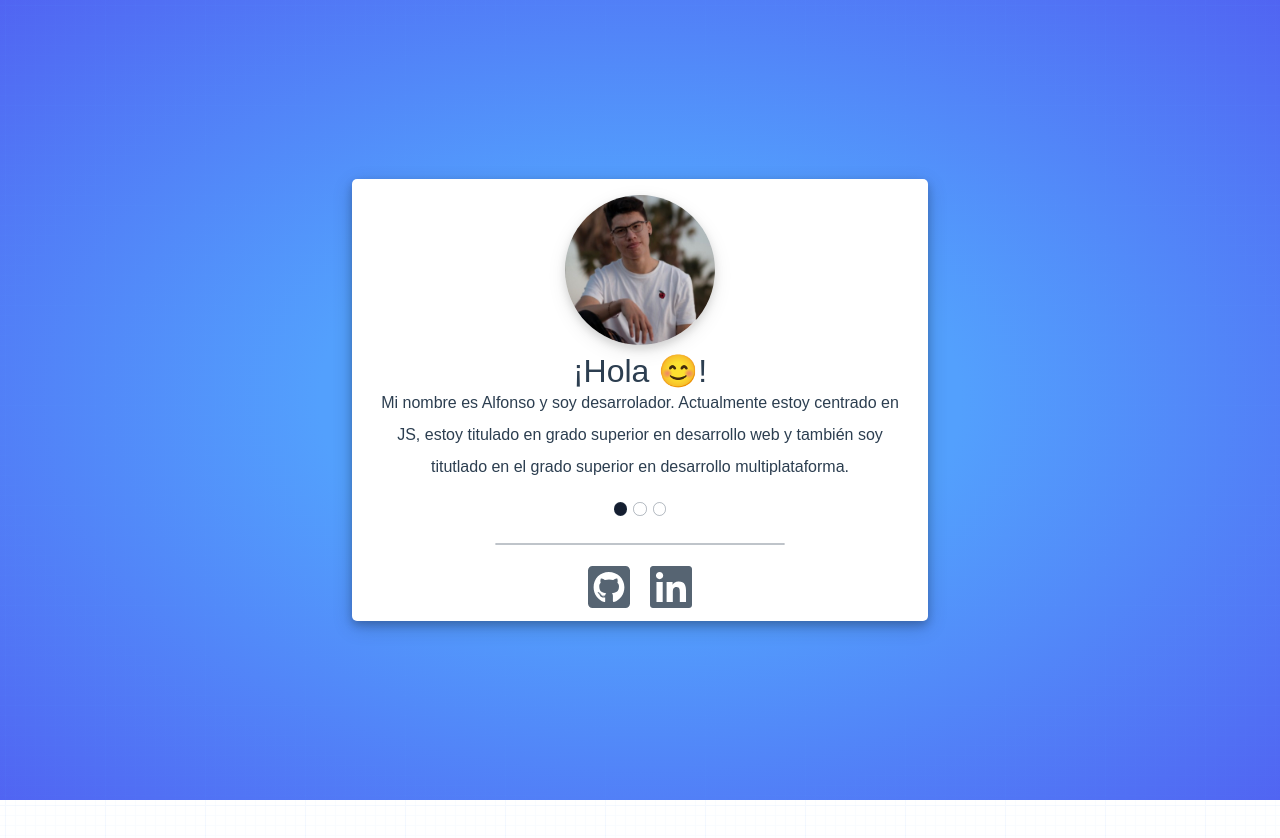
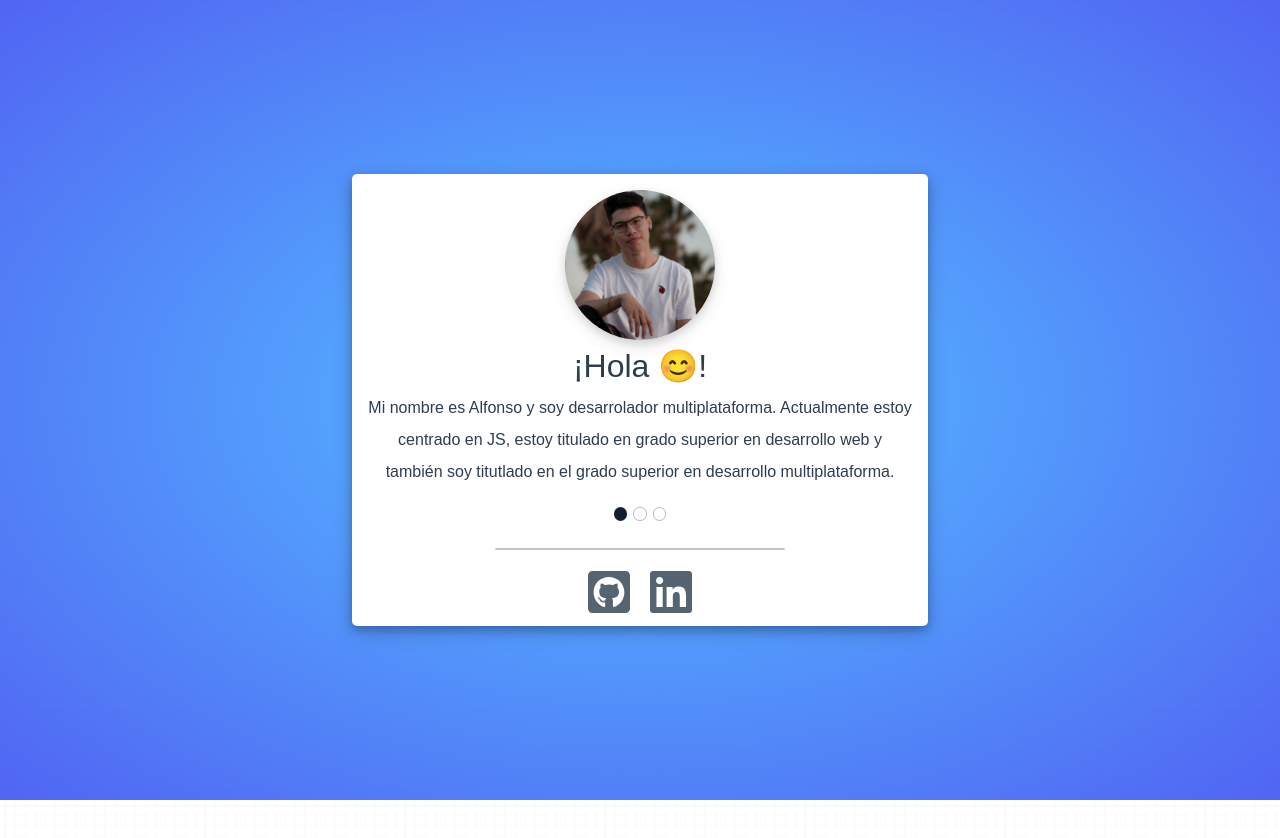
Before and after one commit to rokkoo/portFolio-vuejs, a Vue app: page / in a window 1280 px wide. Shown: the top 838 px of the page. Built offline with nearby package versions, Linux system fonts and the light colour scheme; no server answers.

Commit message:
Texto cambiados

```diff
--- a/src/components/Profile.vue
+++ b/src/components/Profile.vue
@@ -99,6 +99,7 @@ img {
   font-size: 2em;
   line-height: 0;
   margin: 0;
+  padding-bottom: 10px;
 }
 
 figure {
--- a/src/components/informationText.js
+++ b/src/components/informationText.js
@@ -1,18 +1,18 @@
 const text = [
   {
-    title: "¡Hola 😊!",
+    title: '¡Hola 😊!',
     text:
-      "Mi nombre es Alfonso y soy desarrolador.\n\r Actualmente estoy centrado en JS, estoy titulado en grado superior en desarrollo web y también soy titutlado en el grado superior en desarrollo multiplataforma."
+      'Mi nombre es Alfonso y soy desarrolador multiplataforma.\n\r Actualmente estoy centrado en JS, estoy titulado en grado superior en desarrollo web y también soy titutlado en el grado superior en desarrollo multiplataforma.'
   },
   {
-    title: "¿Actitud?",
+    title: '¿Actitud?',
     text:
-      "Me considero un entusiasta de las nuevas tecnologías. Me encanta aprender cosas nuevas,  asi como mejorar mis habilidades día a día. No me cierro a aprender nuevas tecnologías o nuevos lenguages. Me gusta trabajar en equipo, ayudar en lo que pueda y recibir ayuda."
+      'Me considero un entusiasta de las nuevas tecnologías. Me encanta aprender cosas nuevas,  asi como mejorar mis habilidades día a día. No me cierro a aprender nuevas tecnologías o nuevos lenguages. Me gusta trabajar en equipo, ayudar en lo que pueda y recibir ayuda.'
   },
   {
-    title: "¿Aptitudes?",
+    title: '¿Aptitudes?',
     text:
-      "Tengo base en otros lenguajes como Java, C#, .NET, PHP y Android. He tocado algunos FrameWorks como: ReactJS, VueJS, Laravel o React Native."
+      'Tengo base en otros lenguajes como Java, C#, .NET, PHP y Android. He tocado algunos FrameWorks como, ReactJS, VueJS, Laravel o React Native.'
   }
 ];
 
```
